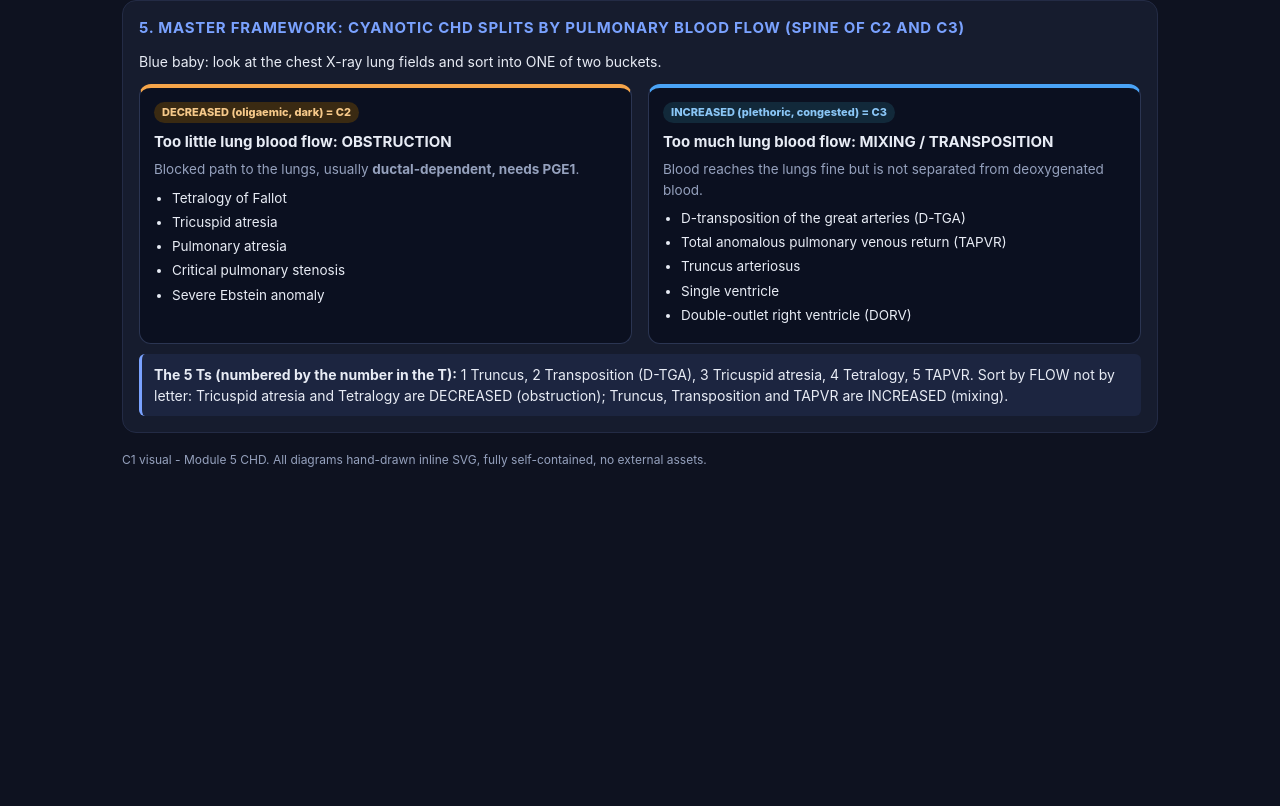
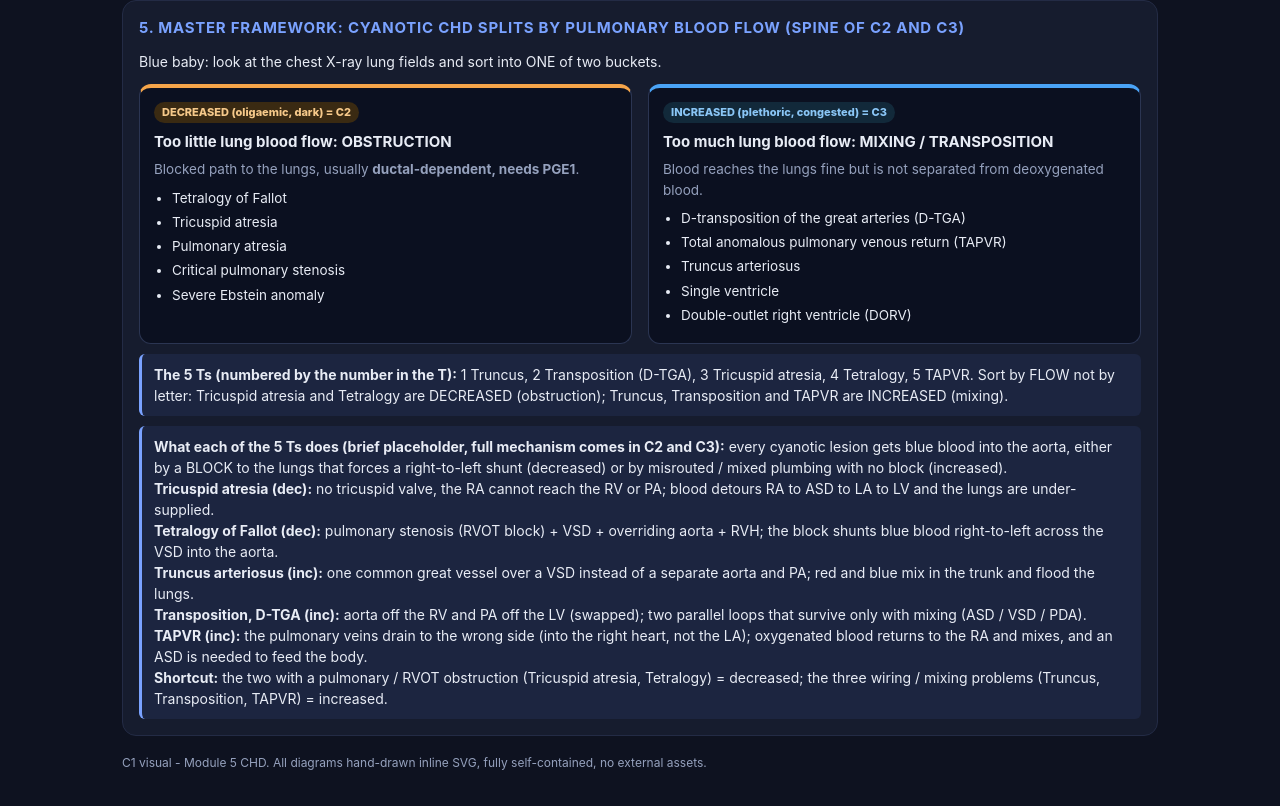
Before and after one commit to drmohpioneer/chd-revision, a plain HTML site: page C1-circulation-cyanosis.html in a window 1280 px wide. Shown: the part 2277-3083 px from the top of the page. Before the commit the page ends 2780 px from the top, so only its background shows below. Drawn offline with Linux system fonts and the light colour scheme.

Commit message:
C1 visual: add brief 5 Ts mechanisms to framework card (placeholder until C2/C3)
Co-Authored-By: Claude Opus 4.8 (1M context) <noreply@anthropic.com>

```diff
--- a/C1-circulation-cyanosis.html
+++ b/C1-circulation-cyanosis.html
@@ -235,6 +235,13 @@
       </div>
     </div>
     <div class="rule"><b>The 5 Ts (numbered by the number in the T):</b> 1 Truncus, 2 Transposition (D-TGA), 3 Tricuspid atresia, 4 Tetralogy, 5 TAPVR. Sort by FLOW not by letter: Tricuspid atresia and Tetralogy are DECREASED (obstruction); Truncus, Transposition and TAPVR are INCREASED (mixing).</div>
+    <div class="rule"><b>What each of the 5 Ts does (brief placeholder, full mechanism comes in C2 and C3):</b> every cyanotic lesion gets blue blood into the aorta, either by a BLOCK to the lungs that forces a right-to-left shunt (decreased) or by misrouted / mixed plumbing with no block (increased).<br>
+    <b>Tricuspid atresia (dec):</b> no tricuspid valve, the RA cannot reach the RV or PA; blood detours RA to ASD to LA to LV and the lungs are under-supplied.<br>
+    <b>Tetralogy of Fallot (dec):</b> pulmonary stenosis (RVOT block) + VSD + overriding aorta + RVH; the block shunts blue blood right-to-left across the VSD into the aorta.<br>
+    <b>Truncus arteriosus (inc):</b> one common great vessel over a VSD instead of a separate aorta and PA; red and blue mix in the trunk and flood the lungs.<br>
+    <b>Transposition, D-TGA (inc):</b> aorta off the RV and PA off the LV (swapped); two parallel loops that survive only with mixing (ASD / VSD / PDA).<br>
+    <b>TAPVR (inc):</b> the pulmonary veins drain to the wrong side (into the right heart, not the LA); oxygenated blood returns to the RA and mixes, and an ASD is needed to feed the body.<br>
+    <b>Shortcut:</b> the two with a pulmonary / RVOT obstruction (Tricuspid atresia, Tetralogy) = decreased; the three wiring / mixing problems (Truncus, Transposition, TAPVR) = increased.</div>
   </div>
 
   <p class="foot">C1 visual - Module 5 CHD. All diagrams hand-drawn inline SVG, fully self-contained, no external assets.</p>
```
